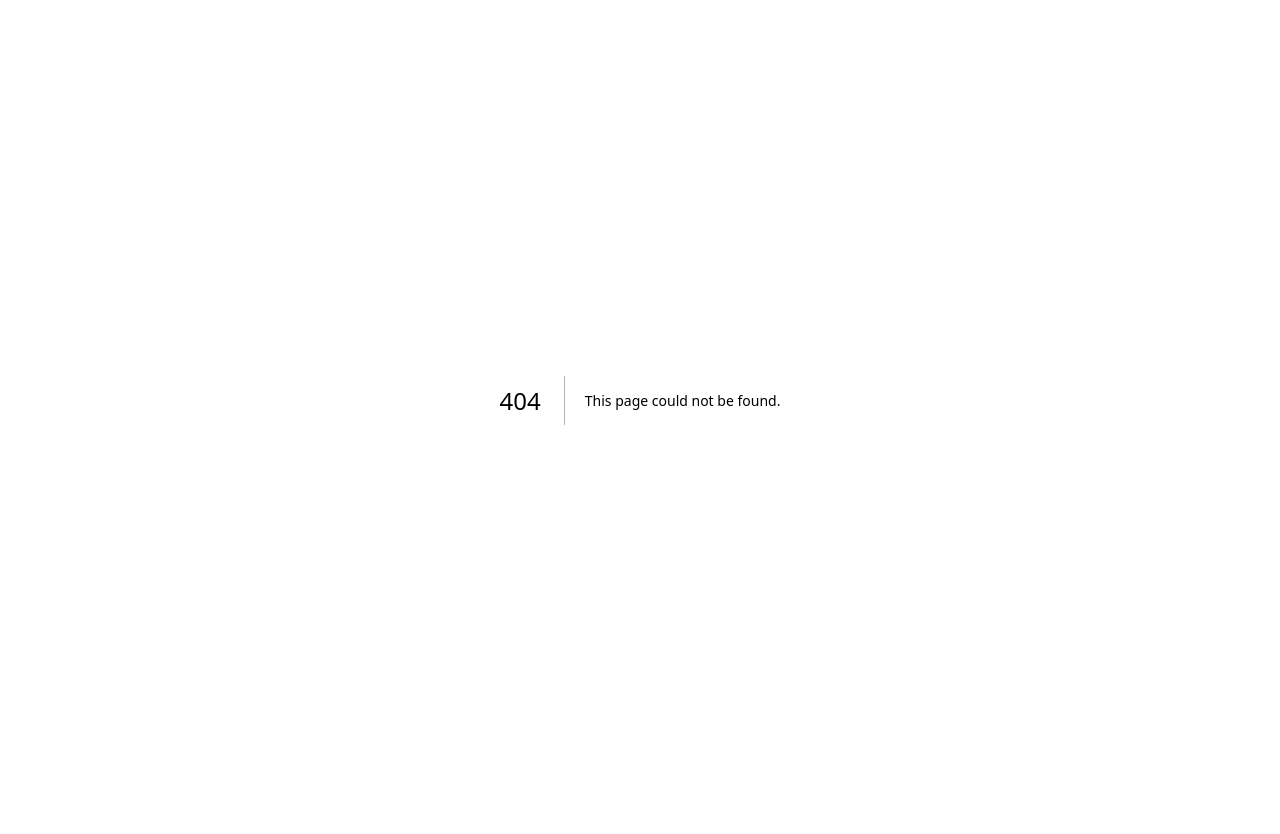
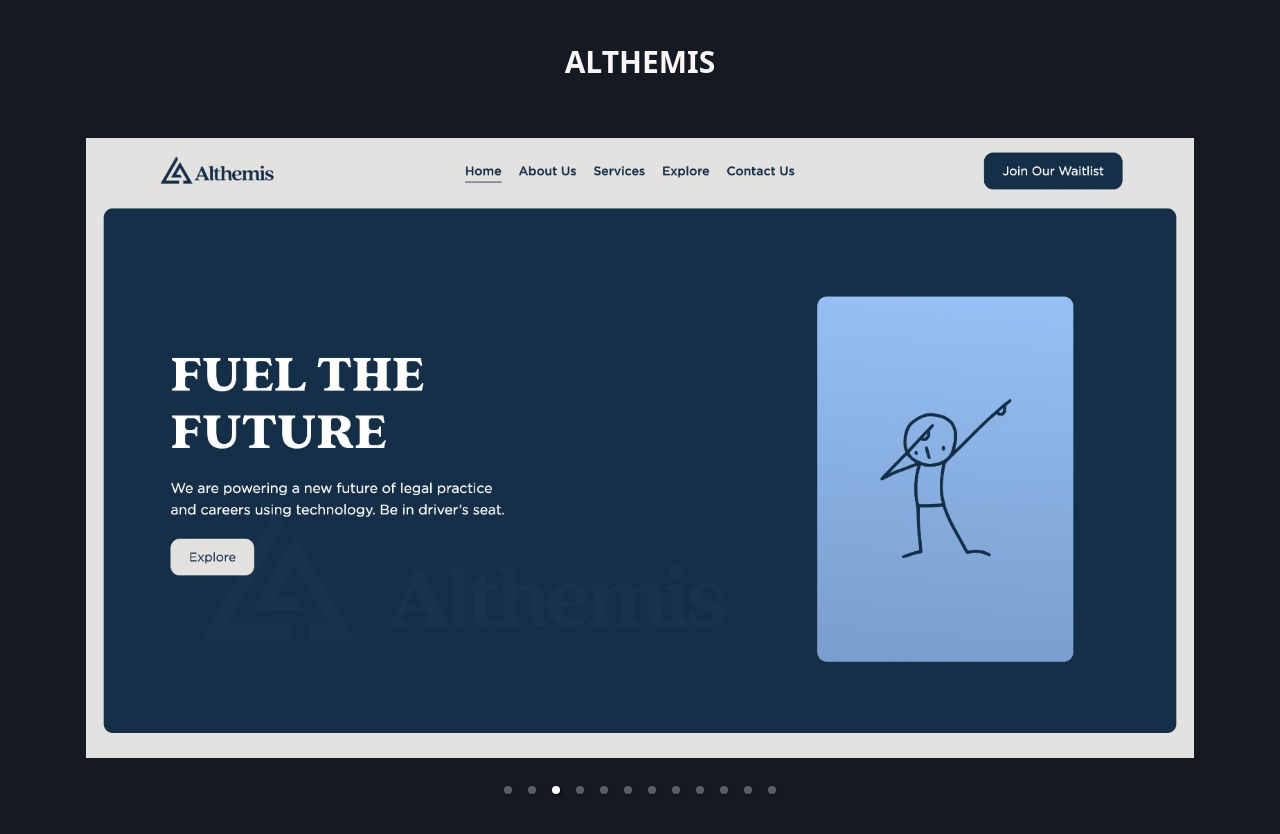
Before and after one commit to olan-tayo/Olaniyan-Omotayo, a Next.js app: page /project/1 in a window 1280 px wide. Before the commit this address had no page. Shown: the top 834 px of the page. Before the commit the page ends 800 px from the top, so only its background shows below. Built offline with nearby package versions, Linux system fonts and the light colour scheme.

Commit message:
feat: add project information page

```diff
--- a/package.json
+++ b/package.json
@@ -9,11 +9,14 @@
     "lint": "next lint"
   },
   "dependencies": {
+    "@types/react-transition-group": "^4.4.10",
     "firebase": "^10.8.0",
     "next": "14.1.0",
     "react": "^18",
     "react-dom": "^18",
-    "react-scroll": "^1.9.0"
+    "react-responsive-carousel": "^3.2.23",
+    "react-scroll": "^1.9.0",
+    "react-transition-group": "^4.4.5"
   },
   "devDependencies": {
     "@types/node": "^20",
--- a/src/blocks/Projects/Projects.tsx
+++ b/src/blocks/Projects/Projects.tsx
@@ -4,10 +4,17 @@ import React, { useEffect, useState } from "react";
 import { database } from "../../services/firebaseConfig";
 import { collection, getDocs } from "firebase/firestore";
 import { ProjectsType } from "@/types/projects";
+import althemis from "../../../public/althemis.jpeg";
+import ModalComponent from "../../components/Modals/modal";
+import Image from "next/image";
+import Link from "next/link";
+
 const dbInstance = collection(database, "projects");
 
 const Projects = () => {
   const [projects, setProjects] = useState<ProjectsType[]>([]);
+  const [isModalOpen, setIsModalOpen] = useState(false);
+  const [selectedIndex, setSelectedIndex] = useState<number | null>(null);
 
   const handleGetProjects = async () => {
     let res = await getDocs(dbInstance);
@@ -17,6 +24,11 @@ const Projects = () => {
       newData.push(data);
     });
     setProjects((prevState: ProjectsType[]) => [...prevState, ...newData]);
+  };
+
+  const handleOpenModal = (index: number) => {
+    setSelectedIndex(index);
+    setIsModalOpen(true);
   };
 
   useEffect(() => {
@@ -33,11 +45,9 @@ const Projects = () => {
         <div>
           {projects?.map((project: ProjectsType, index: number) => {
             return (
+              <Link href="/project/1">
                 <div
                   key={index}
-                onClick={() => {
-                  window.open(project?.link, "_blank");
-                }}
                   className="block lg:flex gap-4 w-full pb-[70px] md:pb-6  md:p-6 md:hover:bg-[#202531] md:hover:rounded-lg transition-all duration-300  cursor-pointer "
                 >
                   <div className="h-[120px] lg:h-[63px] w-[80%] lg:w-[120px] rounded-[2px] border-[0.5px] border-secondary border-[dashed] mb-4 lg:mb-0">
@@ -97,6 +107,7 @@ const Projects = () => {
                     </div>
                   </div>
                 </div>
+              </Link>
             );
           })}
         </div>
@@ -132,6 +143,39 @@ const Projects = () => {
             </div>
           </div>
         </Link> */}
+
+        {/* <ModalComponent
+          title=""
+          subtitle=""
+          isOpen={isModalOpen}
+          onClose={() => setIsModalOpen(false)}
+        >
+          <div className="text-primary">
+            <p className="text-base md:text-[20px] font-bold  uppercase mb-6 px-0 md:px-6">
+              ALTHEMIS
+            </p>
+
+            <Carousel
+              autoPlay={true}
+              infiniteLoop={true}
+              interval={2000}
+              showArrows={false}
+              onClickItem={() =>
+                window.open("https://www.althemis.io/", "_blank")
+              }
+            >
+              <div className="my-2 md:my-4 p-1 md:p-4 w-full ">
+                <Image src={althemis} alt="althemis" className="" />
+              </div>
+              <div className="my-2 md:my-4 p-1 md:p-4 w-full ">
+                <Image src={althemis} alt="althemis" className="" />
+              </div>
+              <div className="my-2 md:my-4 p-1 md:p-4 w-full ">
+                <Image src={althemis} alt="althemis" className="" />
+              </div>
+            </Carousel>
+          </div>
+        </ModalComponent> */}
       </div>
     </div>
   );
--- /dev/null
+++ b/src/components/Modals/modal.css
@@ -0,0 +1,21 @@
+
+.modal.enter-done{
+    opacity: 1;
+    pointer-events: visible;
+    overflow-x: hidden;
+    overflow-y: auto;
+    transition: all 0.3s ease-in-out;
+}
+
+.modal.exit{
+    opacity: 0;
+}
+
+.modal.enter-done .modal-content{
+    transform: translateY(0);
+}
+
+
+.modal.exit .modal-content{
+    transform: translateY(-200px);
+}
--- /dev/null
+++ b/src/components/Modals/modal.tsx
@@ -0,0 +1,67 @@
+import React from "react";
+import close_icon from "../../../public/clear.svg";
+import { CSSTransition } from "react-transition-group";
+import "./modal.css";
+
+type LayoutProps = {
+  title: string;
+  subtitle: string;
+  isOpen: boolean;
+  onClose: () => void;
+  children: React.ReactNode;
+};
+
+const ModalComponent = ({
+  onClose,
+  isOpen,
+  title,
+  subtitle,
+  children,
+}: LayoutProps) => {
+  return (
+    <>
+      <CSSTransition
+        in={isOpen}
+        unmountOnExit
+        timeout={{ enter: 0, exit: 300 }}
+      >
+        <div
+          className="modal
+            overflow-y-hidden overflow-x-hidden bg-[#344335]
+            bg-opacity-20 fixed top-0 right-0 left-0 z-50 w-full md:inset-0 md:h-screen
+            opacity-0 transition-all duration-[0.3s]"
+          onClick={onClose}
+        >
+          <div
+            onClick={(e) => e.stopPropagation()}
+            className="relative p-8 w-full max-w-[60rem] h-full md:h-auto mx-auto mt-[20px] flex justify-center items-center modal-content translate-y-[-200px] transition-all duration-[0.3s]"
+          >
+            {/* modal content */}
+            <div className="relative bg-white rounded-lg pt-5 md:pt-14 pb-3 px-3 md:px-8">
+              {/* modal header */}
+              {/* <div className="flex justify-between items-start">
+                <div>
+                  <h3 className="text-base font-semibold text-[#344335]">
+                    {title}
+                  </h3>
+                  <p className="text-[#96A397] text-xs font-medium mt-1">
+                    {subtitle}
+                  </p>
+                </div>
+
+                <div className="cursor-pointer" onClick={onClose}>
+                  <img src={close_icon} alt="close icon" />
+                </div>
+              </div> */}
+
+              {/* modal body */}
+              <div>{children}</div>
+            </div>
+          </div>
+        </div>
+      </CSSTransition>
+    </>
+  );
+};
+
+export default ModalComponent;
--- /dev/null
+++ b/src/pages/project/[id].tsx
@@ -0,0 +1,70 @@
+"use-client";
+
+import Image from "next/image";
+import React from "react";
+import "react-responsive-carousel/lib/styles/carousel.min.css";
+import { Carousel } from "react-responsive-carousel";
+import althemis from "../../../public/althemis.jpeg";
+import "../../app/globals.css";
+
+const ProjectInfo = () => {
+  return (
+    <div className="spacings pt-[50px]  pb-[100px] bg-primary">
+      <div className="text-primary-50 flex items-center flex-col cursor-pointer">
+        <p className="text-base md:text-[30px] font-bold  uppercase mb-3 px-0 md:px-6">
+          ALTHEMIS
+        </p>
+
+        <Carousel
+          autoPlay={true}
+          infiniteLoop={true}
+          interval={3000}
+          showArrows={false}
+          showStatus={false}
+          stopOnHover={false}
+          transitionTime={1000}
+          onClickItem={() => window.open("https://www.althemis.io/", "_blank")}
+        >
+          <div className="my-9 md:my-9 p-1 md:p-4 w-full cursor-pointer">
+            <Image src={althemis} alt="althemis" className="" />
+          </div>
+          <div className="my-9 md:my-9 p-1 md:p-4 w-full cursor-pointer">
+            <Image src={althemis} alt="althemis" className="" />
+          </div>
+          <div className="my-9 md:my-9 p-1 md:p-4 w-full cursor-pointer">
+            <Image src={althemis} alt="althemis" className="" />
+          </div>
+          <div className="my-9 md:my-9 p-1 md:p-4 w-full cursor-pointer">
+            <Image src={althemis} alt="althemis" className="" />
+          </div>
+          <div className="my-9 md:my-9 p-1 md:p-4 w-full cursor-pointer">
+            <Image src={althemis} alt="althemis" className="" />
+          </div>
+          <div className="my-9 md:my-9 p-1 md:p-4 w-full cursor-pointer">
+            <Image src={althemis} alt="althemis" className="" />
+          </div>
+          <div className="my-9 md:my-9 p-1 md:p-4 w-full cursor-pointer">
+            <Image src={althemis} alt="althemis" className="" />
+          </div>
+          <div className="my-9 md:my-9 p-1 md:p-4 w-full cursor-pointer">
+            <Image src={althemis} alt="althemis" className="" />
+          </div>
+          <div className="my-9 md:my-9 p-1 md:p-4 w-full cursor-pointer">
+            <Image src={althemis} alt="althemis" className="" />
+          </div>
+          <div className="my-9 md:my-9 p-1 md:p-4 w-full cursor-pointer">
+            <Image src={althemis} alt="althemis" className="" />
+          </div>
+          <div className="my-9 md:my-9 p-1 md:p-4 w-full cursor-pointer">
+            <Image src={althemis} alt="althemis" className="" />
+          </div>
+          <div className="my-9 md:my-9 p-1 md:p-4 w-full cursor-pointer">
+            <Image src={althemis} alt="althemis" className="" />
+          </div>
+        </Carousel>
+      </div>
+    </div>
+  );
+};
+
+export default ProjectInfo;
```
Also changed, not shown: public/clear.svg (added), 1 other file (tests, documents, lock files or other folders). Lines whose indentation alone changed are shown as unchanged.
